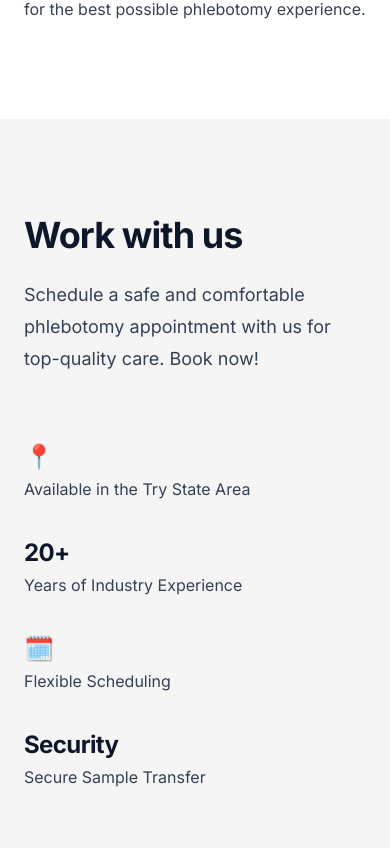
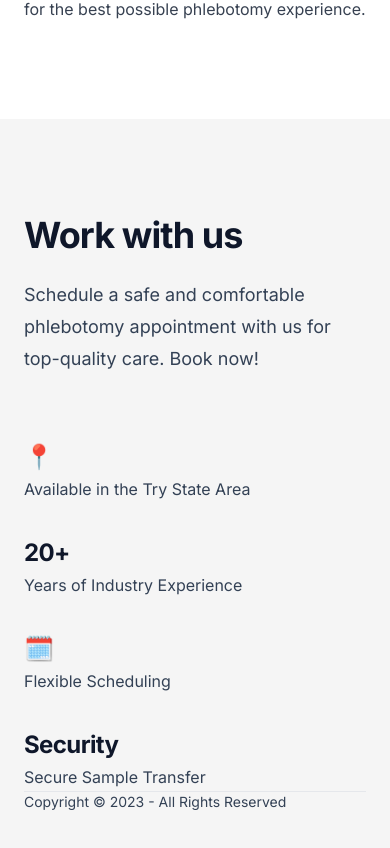
Before and after one commit to jsoto007/bmf-web-app, a Next.js app: page / in a window 390 px wide. Shown: the part 2693-3541 px from the top of the page. Built offline with nearby package versions, Linux system fonts and the light colour scheme; what tailwindcss-animated would draw is missing.

Commit message:
adds copyright and dynamic date

```diff
--- a/src/app/components/Footer.js
+++ b/src/app/components/Footer.js
@@ -1,13 +1,8 @@
+"use client"
 import React from "react";
 
 export default function Footer() {
 
-  const links = [
-    { name: 'Open roles', href: '#' },
-    { name: 'Internship program', href: '#' },
-    { name: 'Our values', href: '#' },
-    { name: 'Meet our leadership', href: '#' },
-  ]
   const stats = [
     { name: 'Available in the Try State Area', value: '📍' },
     { name: 'Years of Industry  Experience', value: '20+' },
@@ -15,6 +10,8 @@ export default function Footer() {
     { name: 'Secure Sample Transfer', value: 'Security' },
   ]
 
+  const d = new Date();
+  let year = d.getFullYear();
 
   return (
     <div className="relative isolate overflow-hidden bg-neutral-100 py-24 sm:py-32">
@@ -59,6 +56,14 @@ export default function Footer() {
             ))}
           </dl>
         </div>
+        <hr className="font-bold sm:mt-2 md:mt-10 lg:mt-20"/>
+          <div className="text-slate-700 items-center sm:mt-2 md:mt-5 lg:mt-10 text-sm">
+              <ul className="text-slate-700">
+                <li>
+                  Copyright © {year} - All Rights Reserved
+                </li>
+              </ul>
+          </div>
       </div>
     </div>
   )
```
